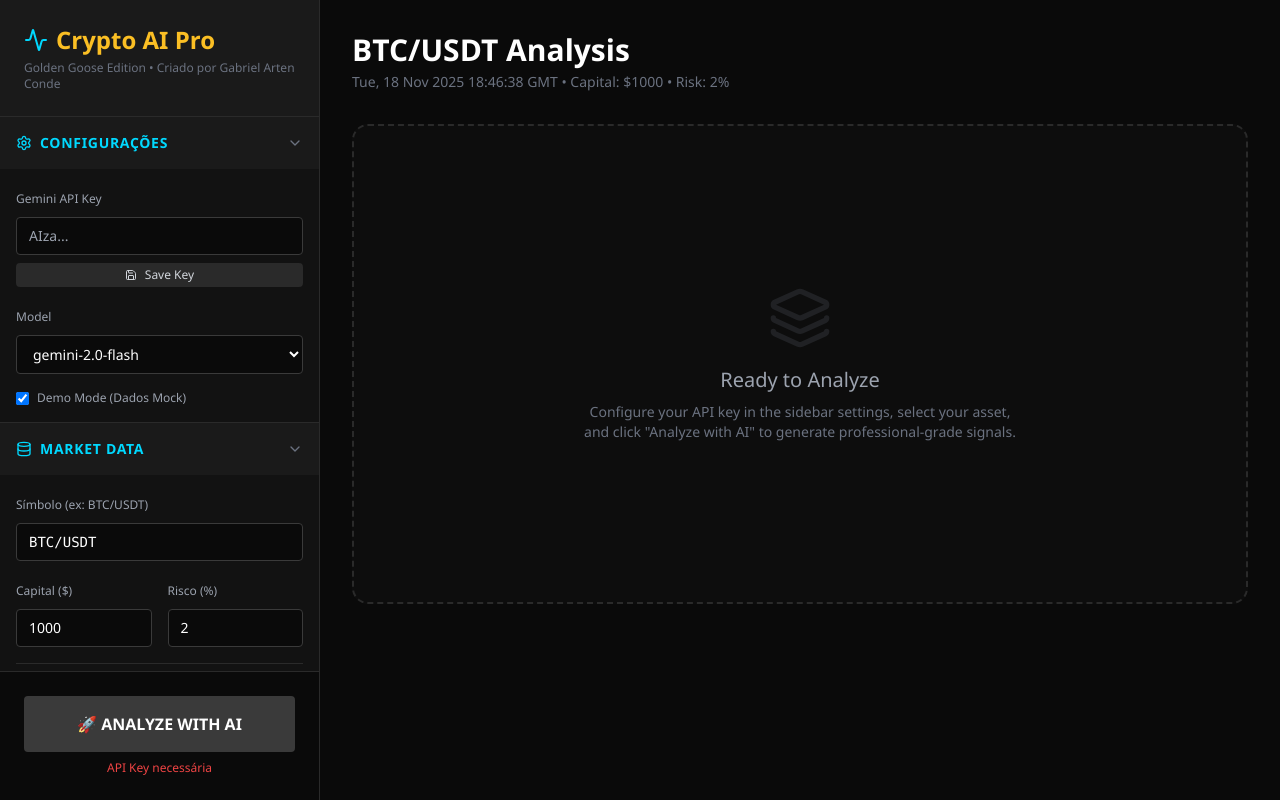
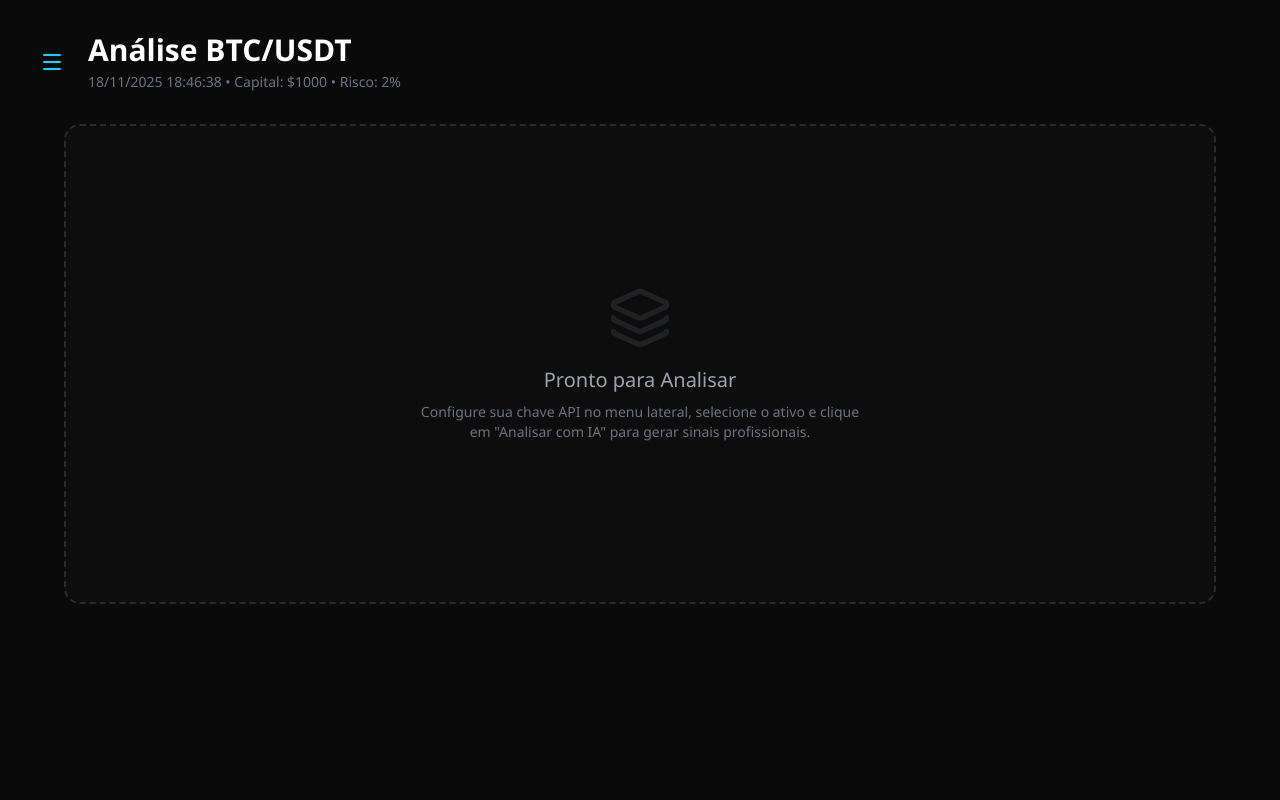
Before and after one commit to CondeX5/AI-Crypto-Trading-Assistant, a React (Vite) app: page / in a window 1280 px wide. Built offline with nearby package versions, Linux system fonts and the light colour scheme.

Commit message:
Mudança na barra lateral e tradução na GUI

```diff
--- a/App.tsx
+++ b/App.tsx
@@ -4,7 +4,7 @@ import { SignalCard } from './components/SignalCard';
 import { AppConfig, MarketData, AISignalResponse, Timeframe } from './types';
 import { generateMockCandles, analyzeCandles } from './services/indicators';
 import { getGeminiSignal } from './services/geminiService';
-import { Terminal, Layers, FileJson } from 'lucide-react';
+import { Terminal, Layers, FileJson, Menu } from 'lucide-react';
 
 const INITIAL_CONFIG: AppConfig = {
   apiKey: '',
@@ -24,19 +24,19 @@ const App: React.FC = () => {
   const [activeTab, setActiveTab] = useState<'dashboard' | 'details' | 'raw'>('dashboard');
   const [marketData, setMarketData] = useState<MarketData[]>([]);
 
+  // Sidebar começa colapsada (false)
+  const [isSidebarOpen, setIsSidebarOpen] = useState(false);
+
   const handleAnalyze = async () => {
     setIsAnalyzing(true);
     setError(null);
     setSignal(null);
 
     try {
-      // 1. Fetch Data (Simulated for this environment to avoid CORS/Server reqs)
+      // 1. Buscar Dados (Simulado ou Real)
       const timeframes = config.selectedTimeframes;
       const mData: MarketData[] = [];
       const nowPrice = config.demoMode ? 65000 + Math.random() * 1000 : 0;
-
-      // In a real app, we would use fetch() to Binance API here.
-      // For this demo, we use the robust demo generator or fail if not in demo mode without a proxy.
 
       for (const tf of timeframes) {
         let candles;
@@ -46,7 +46,7 @@ const App: React.FC = () => {
            candles = generateMockCandles(200, nowPrice);
            currentPrice = candles[candles.length - 1].close;
         } else {
-           // Attempt a real fetch to Binance Public API (might fail due to CORS on some browsers/networks)
+           // Tentativa de fetch real na Binance Public API
            try {
              const intervalMap: Record<string, string> = {
                '5m': '5m',
@@ -58,14 +58,14 @@ const App: React.FC = () => {
              };
              const symbolClean = config.symbol.replace('/', '').toUpperCase();
              const response = await fetch(`https://api.binance.com/api/v3/klines?symbol=${symbolClean}&interval=${intervalMap[tf]}&limit=100`);
-             if(!response.ok) throw new Error("Network response was not ok");
+             if(!response.ok) throw new Error("Falha na resposta da rede");
              const rawData = await response.json();
              candles = rawData.map((d: any) => ({
                time: d[0], open: parseFloat(d[1]), high: parseFloat(d[2]), low: parseFloat(d[3]), close: parseFloat(d[4]), volume: parseFloat(d[5])
              }));
              currentPrice = candles[candles.length-1].close;
            } catch (e) {
-             throw new Error("Failed to fetch real data (CORS/Network). Enable 'Demo Mode' in settings to test the AI logic.");
+             throw new Error("Falha ao buscar dados reais (CORS/Rede). Ative o 'Modo Demo' nas configurações para testar a lógica da IA.");
            }
         }
 
@@ -81,7 +81,7 @@ const App: React.FC = () => {
 
       setMarketData(mData);
 
-      // 2. Call AI
+      // 2. Chamar IA
       const aiResponse = await getGeminiSignal(
         config.apiKey,
         config.model,
@@ -94,58 +94,79 @@ const App: React.FC = () => {
       setSignal(aiResponse);
 
     } catch (err: any) {
-      setError(err.message || "An unknown error occurred");
+      setError(err.message || "Ocorreu um erro desconhecido");
     } finally {
       setIsAnalyzing(false);
     }
   };
 
   return (
-    <div className="flex min-h-screen bg-dark-900 text-gray-200 font-sans">
+    <div className="flex min-h-screen bg-dark-900 text-gray-200 font-sans overflow-hidden">
       <Sidebar
         config={config}
         setConfig={setConfig}
         onAnalyze={handleAnalyze}
         isAnalyzing={isAnalyzing}
+        isOpen={isSidebarOpen}
+        onClose={() => setIsSidebarOpen(false)}
       />
 
-      <main className="flex-1 ml-80 p-8 overflow-y-auto h-screen">
+      {/* Overlay para fechar sidebar em mobile/telas pequenas se desejar (opcional, mantendo simples por enquanto) */}
 
-        {/* Top Navigation / Breadcrumbs */}
+      <main
+        className={`
+          flex-1 p-8 overflow-y-auto h-screen transition-all duration-300 ease-in-out
+          ${isSidebarOpen ? 'ml-80' : 'ml-0'}
+        `}
+      >
+
+        {/* Navegação Superior */}
         <div className="flex justify-between items-center mb-8">
-           <div>
-             <h2 className="text-3xl font-bold text-white">{config.symbol} Analysis</h2>
-             <p className="text-gray-500 text-sm mt-1">
-               {new Date().toUTCString()} • Capital: ${config.capital} • Risk: {config.risk}%
-             </p>
+           <div className="flex items-center gap-4">
+             {!isSidebarOpen && (
+               <button
+                 onClick={() => setIsSidebarOpen(true)}
+                 className="p-2 hover:bg-dark-800 rounded text-brand-cyan transition-colors"
+                 title="Abrir Menu"
+               >
+                 <Menu className="w-6 h-6" />
+               </button>
+             )}
+
+             <div>
+               <h2 className="text-3xl font-bold text-white">Análise {config.symbol}</h2>
+               <p className="text-gray-500 text-sm mt-1">
+                 {new Date().toLocaleDateString('pt-BR')} {new Date().toLocaleTimeString('pt-BR')} • Capital: ${config.capital} • Risco: {config.risk}%
+               </p>
+             </div>
            </div>
 
-           {/* Tabs */}
+           {/* Abas */}
            {signal && (
              <div className="flex bg-dark-800 rounded-lg p-1 border border-dark-700">
                <button
                  onClick={() => setActiveTab('dashboard')}
                  className={`flex items-center gap-2 px-4 py-2 rounded text-sm font-medium transition ${activeTab === 'dashboard' ? 'bg-dark-700 text-brand-cyan shadow-sm' : 'text-gray-400 hover:text-white'}`}
                >
-                 <Layers className="w-4 h-4" /> Dashboard
+                 <Layers className="w-4 h-4" /> Painel
                </button>
                <button
                  onClick={() => setActiveTab('details')}
                  className={`flex items-center gap-2 px-4 py-2 rounded text-sm font-medium transition ${activeTab === 'details' ? 'bg-dark-700 text-brand-gold shadow-sm' : 'text-gray-400 hover:text-white'}`}
                >
-                 <Terminal className="w-4 h-4" /> Narrative
+                 <Terminal className="w-4 h-4" /> Narrativa
                </button>
                <button
                  onClick={() => setActiveTab('raw')}
                  className={`flex items-center gap-2 px-4 py-2 rounded text-sm font-medium transition ${activeTab === 'raw' ? 'bg-dark-700 text-brand-green shadow-sm' : 'text-gray-400 hover:text-white'}`}
                >
-                 <FileJson className="w-4 h-4" /> Raw Data
+                 <FileJson className="w-4 h-4" /> Dados Brutos
                </button>
              </div>
            )}
         </div>
 
-        {/* Content Area */}
+        {/* Área de Conteúdo */}
         <div className="max-w-6xl mx-auto">
 
           {error && (
@@ -158,9 +179,9 @@ const App: React.FC = () => {
           {!signal && !isAnalyzing && !error && (
             <div className="flex flex-col items-center justify-center h-[60vh] text-gray-500 border-2 border-dashed border-dark-700 rounded-2xl bg-dark-800/30">
               <Layers className="w-16 h-16 mb-4 opacity-20" />
-              <h3 className="text-xl font-medium text-gray-400">Ready to Analyze</h3>
+              <h3 className="text-xl font-medium text-gray-400">Pronto para Analisar</h3>
               <p className="text-sm mt-2 max-w-md text-center">
-                Configure your API key in the sidebar settings, select your asset, and click "Analyze with AI" to generate professional-grade signals.
+                Configure sua chave API no menu lateral, selecione o ativo e clique em "Analisar com IA" para gerar sinais profissionais.
               </p>
             </div>
           )}
@@ -171,8 +192,8 @@ const App: React.FC = () => {
                    <div className="absolute inset-0 border-4 border-dark-700 rounded-full"></div>
                    <div className="absolute inset-0 border-4 border-brand-cyan rounded-full border-t-transparent animate-spin"></div>
                 </div>
-                <h3 className="text-xl font-bold text-brand-cyan animate-pulse">Processing Market Data...</h3>
-                <p className="text-gray-500 text-sm mt-2">Calculating EMA, RSI, MACD & Consulting Gemini {config.model}</p>
+                <h3 className="text-xl font-bold text-brand-cyan animate-pulse">Processando Dados de Mercado...</h3>
+                <p className="text-gray-500 text-sm mt-2">Calculando EMA, RSI, MACD & Consultando Gemini {config.model}</p>
              </div>
           )}
 
@@ -183,13 +204,13 @@ const App: React.FC = () => {
           {signal && activeTab === 'details' && (
             <div className="space-y-6 animate-fade-in">
                <div className="bg-dark-800 border border-dark-700 rounded-xl p-8">
-                 <h3 className="text-brand-gold font-bold text-xl mb-6">Full Market Narrative</h3>
+                 <h3 className="text-brand-gold font-bold text-xl mb-6">Narrativa de Mercado Completa</h3>
                  <div className="prose prose-invert max-w-none">
                    <p className="text-gray-300 text-lg leading-loose whitespace-pre-wrap">
                      {signal.market_narrative}
                    </p>
                    <div className="my-8 h-px bg-dark-700 w-full"></div>
-                   <h4 className="text-brand-cyan font-bold text-lg mb-2">Timeframe Conflict Analysis</h4>
+                   <h4 className="text-brand-cyan font-bold text-lg mb-2">Conflito de Timeframes</h4>
                    <p className="text-gray-400">{signal.timeframe_conflict}</p>
                  </div>
                </div>
@@ -199,13 +220,13 @@ const App: React.FC = () => {
           {signal && activeTab === 'raw' && (
             <div className="space-y-6 animate-fade-in">
               <div className="bg-dark-800 border border-dark-700 rounded-xl p-6">
-                <h3 className="text-brand-green font-mono text-sm mb-4">AI_RESPONSE.JSON</h3>
+                <h3 className="text-brand-green font-mono text-sm mb-4">RESPOSTA_IA.JSON</h3>
                 <pre className="bg-dark-900 p-4 rounded-lg overflow-x-auto text-xs font-mono text-brand-green/80 leading-5 border border-dark-700">
                   {JSON.stringify(signal, null, 2)}
                 </pre>
               </div>
               <div className="bg-dark-800 border border-dark-700 rounded-xl p-6">
-                <h3 className="text-brand-cyan font-mono text-sm mb-4">TECHNICAL_INPUTS.JSON</h3>
+                <h3 className="text-brand-cyan font-mono text-sm mb-4">INPUTS_TECNICOS.JSON</h3>
                 <pre className="bg-dark-900 p-4 rounded-lg overflow-x-auto text-xs font-mono text-brand-cyan/80 leading-5 border border-dark-700">
                   {JSON.stringify(marketData.map(m => ({
                     tf: m.timeframe,
--- a/components/Sidebar.tsx
+++ b/components/Sidebar.tsx
@@ -1,20 +1,22 @@
 import React, { useState, useEffect } from 'react';
 import { AppConfig, Timeframe } from '../types';
-import { Activity, Settings, Save, RefreshCw, Database, ChevronDown, ChevronRight, Clock, Info } from 'lucide-react';
+import { Activity, Settings, Save, RefreshCw, Database, ChevronDown, ChevronRight, Clock, Info, X } from 'lucide-react';
 
 interface SidebarProps {
   config: AppConfig;
   setConfig: (config: AppConfig) => void;
   onAnalyze: () => void;
   isAnalyzing: boolean;
+  isOpen: boolean;
+  onClose: () => void;
 }
 
-export const Sidebar: React.FC<SidebarProps> = ({ config, setConfig, onAnalyze, isAnalyzing }) => {
+export const Sidebar: React.FC<SidebarProps> = ({ config, setConfig, onAnalyze, isAnalyzing, isOpen, onClose }) => {
   const [localKey, setLocalKey] = useState(config.apiKey);
 
-  // State for collapsible sections
-  const [isSettingsOpen, setIsSettingsOpen] = useState(true);
-  const [isMarketDataOpen, setIsMarketDataOpen] = useState(true);
+  // Estado para seções colapsáveis (Iniciam fechadas conforme solicitado)
+  const [isSettingsOpen, setIsSettingsOpen] = useState(false);
+  const [isMarketDataOpen, setIsMarketDataOpen] = useState(false);
   const [isAboutOpen, setIsAboutOpen] = useState(false);
 
   const handleSaveKey = () => {
@@ -34,7 +36,7 @@ export const Sidebar: React.FC<SidebarProps> = ({ config, setConfig, onAnalyze,
   const handleTimeframeToggle = (tf: string) => {
     const current = config.selectedTimeframes;
     if (current.includes(tf)) {
-      // Prevent unchecking the last one
+      // Prevenir desmarcar o último
       if (current.length > 1) {
         setConfig({ ...config, selectedTimeframes: current.filter(t => t !== tf) });
       }
@@ -52,18 +54,29 @@ export const Sidebar: React.FC<SidebarProps> = ({ config, setConfig, onAnalyze,
   const availableTimeframes = Object.values(Timeframe);
 
   return (
-    <aside className="w-80 bg-dark-800 border-r border-dark-700 flex flex-col h-screen fixed left-0 top-0 overflow-y-auto z-50">
-      <div className="p-6 border-b border-dark-700">
-        <h1 className="text-2xl font-bold text-brand-gold flex items-center gap-2">
-          <Activity className="w-6 h-6 text-brand-cyan" />
-          Crypto AI Pro
-        </h1>
-        <p className="text-gray-500 text-xs mt-1">Golden Goose Edition • Criado por Gabriel Arten Conde</p>
+    <aside
+      className={`
+        w-80 bg-dark-800 border-r border-dark-700 flex flex-col h-screen fixed left-0 top-0 overflow-y-auto z-50
+        transition-transform duration-300 ease-in-out
+        ${isOpen ? 'translate-x-0' : '-translate-x-full'}
+      `}
+    >
+      <div className="p-6 border-b border-dark-700 flex justify-between items-start">
+        <div>
+          <h1 className="text-2xl font-bold text-brand-gold flex items-center gap-2">
+            <Activity className="w-6 h-6 text-brand-cyan" />
+            Crypto AI Pro
+          </h1>
+          <p className="text-gray-500 text-xs mt-1">Golden Goose Edition • Criado por Gabriel Arten Conde</p>
+        </div>
+        <button onClick={onClose} className="text-gray-400 hover:text-white">
+          <X className="w-5 h-5" />
+        </button>
       </div>
 
       <div className="flex-1 overflow-y-auto">
 
-        {/* API Settings Section */}
+        {/* Seção Configurações */}
         <div className="border-b border-dark-700">
           <button
             onClick={() => setIsSettingsOpen(!isSettingsOpen)}
@@ -79,26 +92,26 @@ export const Sidebar: React.FC<SidebarProps> = ({ config, setConfig, onAnalyze,
           {isSettingsOpen && (
             <div className="p-4 space-y-4 bg-dark-900/50 animate-fade-in">
               <div className="space-y-2">
-                <label className="text-xs text-gray-400">Gemini API Key</label>
+                <label className="text-xs text-gray-400">Chave API Gemini (API Key)</label>
                 <div className="relative">
                   <input
                     type="password"
                     value={localKey}
                     onChange={(e) => setLocalKey(e.target.value)}
                     className="w-full bg-dark-900 border border-dark-600 rounded px-3 py-2 text-sm text-white focus:border-brand-cyan focus:outline-none"
-                    placeholder="AIza..."
+                    placeholder="Cole sua chave AIza..."
                   />
                 </div>
                 <button
                   onClick={handleSaveKey}
                   className="flex items-center justify-center gap-2 w-full bg-dark-700 hover:bg-dark-600 text-xs text-gray-300 py-1 rounded transition"
                 >
-                  <Save className="w-3 h-3" /> Save Key
+                  <Save className="w-3 h-3" /> Salvar Chave
                 </button>
               </div>
 
               <div className="space-y-2">
-                <label className="text-xs text-gray-400">Model</label>
+                <label className="text-xs text-gray-400">Modelo IA</label>
                 <select
                   value={config.model}
                   onChange={(e) => setConfig({ ...config, model: e.target.value })}
@@ -117,14 +130,14 @@ export const Sidebar: React.FC<SidebarProps> = ({ config, setConfig, onAnalyze,
                   className="rounded bg-dark-900 border-dark-600 text-brand-cyan focus:ring-0"
                 />
                 <label htmlFor="demoMode" className="text-xs text-gray-400 select-none cursor-pointer">
-                  Demo Mode (Dados Mock)
+                  Modo Demo (Dados Simulados)
                 </label>
               </div>
             </div>
           )}
         </div>
 
-        {/* Market Data Section */}
+        {/* Seção Market Data */}
         <div className="border-b border-dark-700">
            <button
             onClick={() => setIsMarketDataOpen(!isMarketDataOpen)}
@@ -132,7 +145,7 @@ export const Sidebar: React.FC<SidebarProps> = ({ config, setConfig, onAnalyze,
           >
             <div className="flex items-center gap-2 text-brand-cyan group-hover:text-cyan-400">
               <Database className="w-4 h-4" />
-              <h2 className="text-sm font-bold uppercase tracking-wider">Market Data</h2>
+              <h2 className="text-sm font-bold uppercase tracking-wider">Dados de Mercado</h2>
             </div>
             {isMarketDataOpen ? <ChevronDown className="w-4 h-4 text-gray-500" /> : <ChevronRight className="w-4 h-4 text-gray-500" />}
           </button>
@@ -174,22 +187,22 @@ export const Sidebar: React.FC<SidebarProps> = ({ config, setConfig, onAnalyze,
               <div className="space-y-2 pt-2 border-t border-dark-700">
                 <div className="flex items-center gap-2 text-gray-400 mb-2">
                   <Clock className="w-3 h-3" />
-                  <label className="text-xs font-bold">Timeframes</label>
+                  <label className="text-xs font-bold">Tempos Gráficos</label>
                 </div>
-                <div className="grid grid-cols-2 gap-2">
+                <div className="grid grid-cols-3 gap-2">
                   {availableTimeframes.map((tf) => (
                     <div
                       key={tf}
                       onClick={() => handleTimeframeToggle(tf)}
                       className={`
-                        cursor-pointer flex items-center justify-between px-3 py-2 rounded text-xs font-mono border transition-all
+                        cursor-pointer flex items-center justify-center px-2 py-2 rounded text-xs font-mono border transition-all text-center
                         ${config.selectedTimeframes.includes(tf)
                           ? 'bg-brand-cyan/10 border-brand-cyan text-brand-cyan'
                           : 'bg-dark-900 border-dark-600 text-gray-500 hover:border-gray-500'}
                       `}
                     >
                       <span>{tf}</span>
-                      {config.selectedTimeframes.includes(tf) && <div className="w-1.5 h-1.5 rounded-full bg-brand-cyan shadow-[0_0_5px_rgba(0,217,255,0.8)]"></div>}
+                      {config.selectedTimeframes.includes(tf) && <div className="w-1 h-1 rounded-full bg-brand-cyan absolute top-1 right-1"></div>}
                     </div>
                   ))}
                 </div>
@@ -198,7 +211,7 @@ export const Sidebar: React.FC<SidebarProps> = ({ config, setConfig, onAnalyze,
           )}
         </div>
 
-        {/* About / Readme Section */}
+        {/* Seção Sobre o App */}
         <div className="border-b border-dark-700">
            <button
             onClick={() => setIsAboutOpen(!isAboutOpen)}
@@ -221,7 +234,7 @@ export const Sidebar: React.FC<SidebarProps> = ({ config, setConfig, onAnalyze,
                 <h3 className="font-bold text-white border-b border-dark-700 pb-1">Como Usar:</h3>
                 <ol className="list-decimal pl-4 space-y-1">
                   <li>
-                    Insira sua <span className="text-brand-cyan">API Key</span> do Gemini nas Configurações (obtenha gratuitamente no Google AI Studio).
+                    Insira sua <span className="text-brand-cyan">Chave API</span> do Gemini nas Configurações.
                   </li>
                   <li>
                     Defina o <span className="text-white">Símbolo</span> (ex: ETH/USDT) e seus parâmetros de risco.
@@ -230,14 +243,14 @@ export const Sidebar: React.FC<SidebarProps> = ({ config, setConfig, onAnalyze,
                     Selecione os <span className="text-white">Timeframes</span> desejados para análise de confluência.
                   </li>
                   <li>
-                    Clique em <span className="text-brand-cyan font-bold">ANALYZE WITH AI</span>.
+                    Clique em <span className="text-brand-cyan font-bold">ANALISAR COM IA</span>.
                   </li>
                 </ol>
               </div>
 
               <div className="p-2 bg-dark-800 rounded border border-dark-600 mt-2">
                 <p className="text-[10px] text-gray-500">
-                  Nota: Ative o "Demo Mode" para testar a lógica da IA com dados simulados se não tiver acesso à API da Binance.
+                  Nota: Ative o "Modo Demo" para testar a lógica da IA com dados simulados caso não tenha conexão direta com a exchange.
                 </p>
               </div>
             </div>
@@ -256,15 +269,15 @@ export const Sidebar: React.FC<SidebarProps> = ({ config, setConfig, onAnalyze,
         >
           {isAnalyzing ? (
              <>
-               <RefreshCw className="w-5 h-5 animate-spin" /> Analisando...
+               <RefreshCw className="w-5 h-5 animate-spin" /> Processando...
              </>
           ) : (
              <>
-               🚀 ANALYZE WITH AI
+               🚀 ANALISAR COM IA
              </>
           )}
         </button>
-        {!config.apiKey && <p className="text-red-500 text-xs text-center mt-2">API Key necessária</p>}
+        {!config.apiKey && <p className="text-red-500 text-xs text-center mt-2">Chave API Obrigatória</p>}
       </div>
     </aside>
   );
```
Also changed, not shown: components/SignalCard.tsx (+22 -22 lines).
